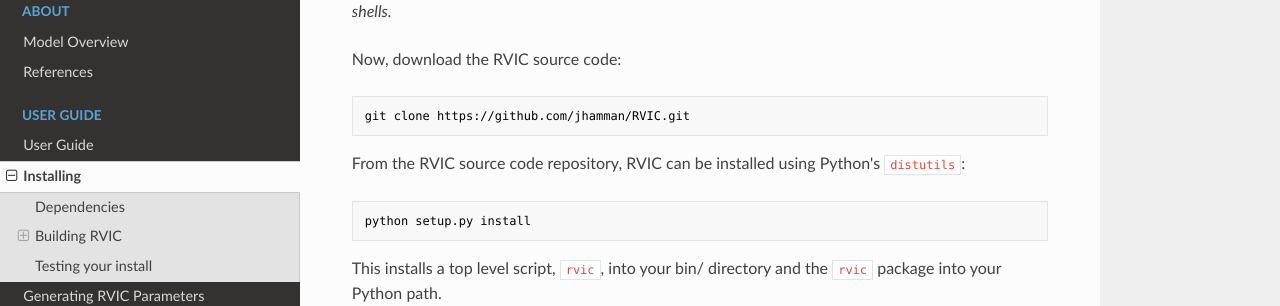
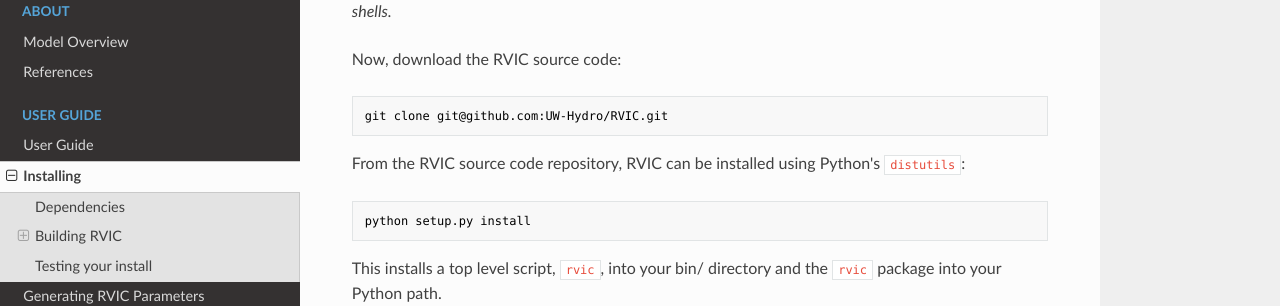
Before and after one commit to UW-Hydro/RVIC, an MkDocs documentation site: the page built from docs/user-guide/install.md, in a window 1280 px wide and 900 px high, scrolled down 699 px. Shown: the part 151-457 px from the top of the window. Built offline with MkDocs 1.6.1, drawn with Linux system fonts in a browser that asks for light colours; nearby versions of some CDN libraries; old or Windows-style settings are respelled for this version of MkDocs.

Commit message:
replace git repo path with UW-Hydro/RVIC repo

````diff
--- a/docs/user-guide/install.md
+++ b/docs/user-guide/install.md
@@ -33,7 +33,7 @@
 Now, download the RVIC source code:
 
 ```shell
-git clone https://github.com/jhamman/RVIC.git
+git clone git@github.com:UW-Hydro/RVIC.git
 ```
 
 From the RVIC source code repository, RVIC can be installed using Python's `distutils`:
````
